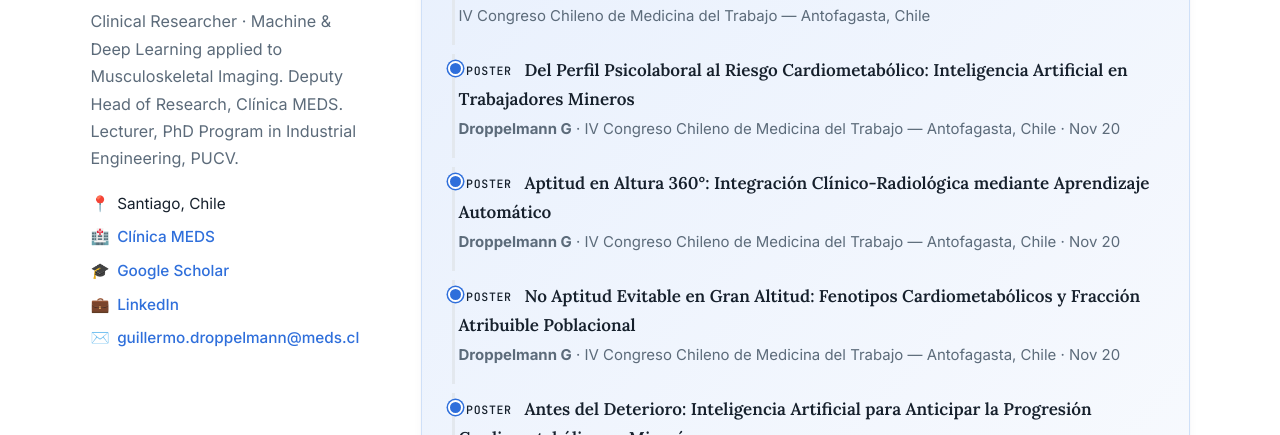
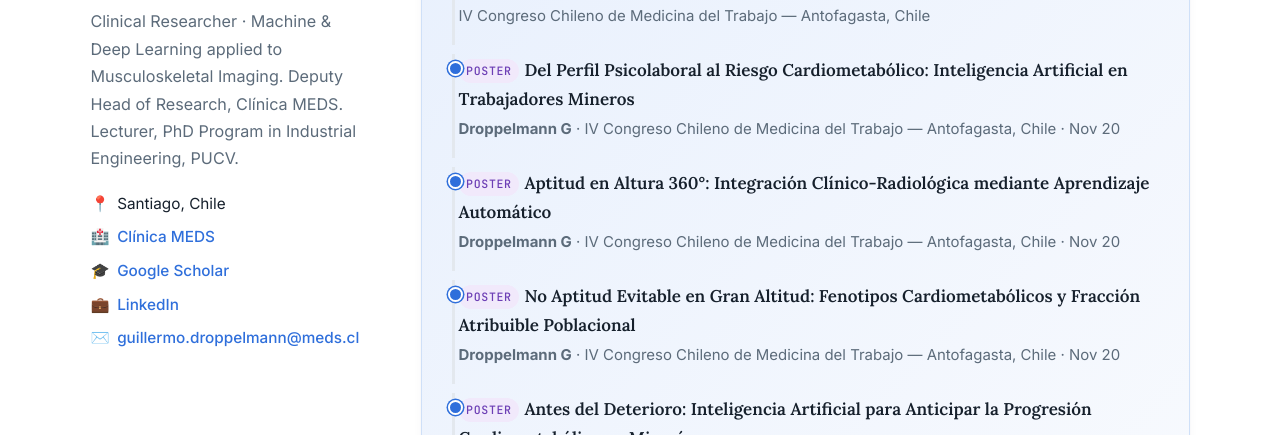
Before and after one commit to GuillermoDroppelmann/GuillermoDroppelmann.github.io, a plain HTML site: page talks.html in a window 1280 px wide. Shown: the part 365-800 px from the top of the page. Drawn offline with Linux system fonts and the light colour scheme.

Commit message:
Add poster chip style

```diff
--- a/assets/style.css
+++ b/assets/style.css
@@ -90,6 +90,7 @@ ul.talk-list{list-style:none;margin-left:0;}
 .tt-symposium{background:var(--chip-symposium);color:var(--chip-symposium-t);}
 .tt-seminar{background:var(--chip-seminar);color:var(--chip-seminar-t);}
 .tt-workshop{background:var(--chip-workshop);color:var(--chip-workshop-t);}
+.tt-poster{background:#f1e9fb;color:#6d3fb5;}
 .talk-title{font-weight:600;}
 .talk-meta{font-size:.88em;color:var(--muted);}
 .upcoming-box{background:linear-gradient(120deg,var(--accent-soft),#f2f7ff);border:1.5px dashed var(--accent);
```
